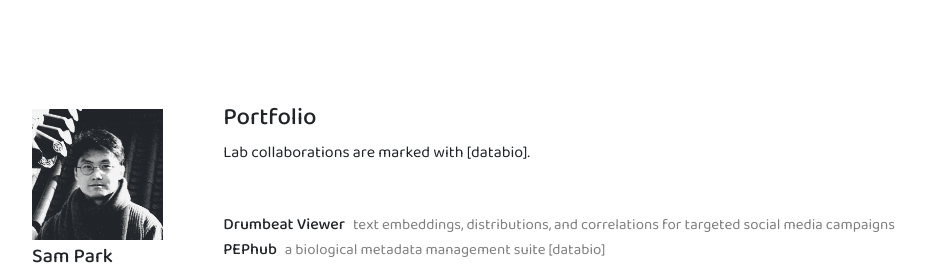
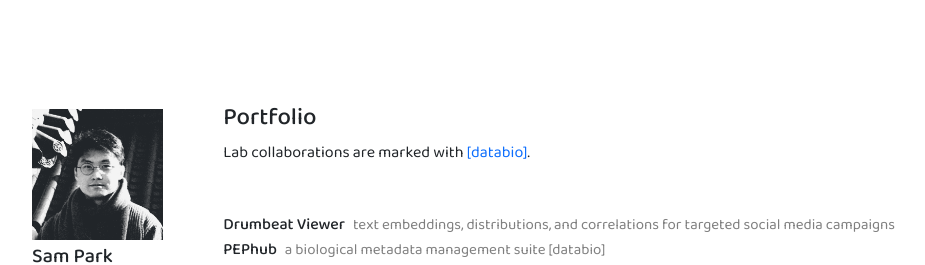
Before and after one commit to sanghoonio/sanghoonio, a React (Vite) app: page /portfolio in a window 1280 px wide. Shown: the top 265 px of the page, without its empty margins (160-1085 px from the left). Built offline with nearby package versions, Linux system fonts and the light colour scheme.

Commit message:
resume update

```diff
--- a/src/assets/resume/resume.md
+++ b/src/assets/resume/resume.md
@@ -1,18 +1,10 @@
-## Education
-
-<div class="edu">
-<p><strong>University of Virginia</strong></p>
-<p>Master of Science (G. Aug 2026). Program: Data Science<br>
-Bachelor of Science (G. May 2022). Major: Biomedical Engineering | Minor: Computer Science</p>
-</div>
-
 ## Projects
 
 ### Drumbeat Atlas, Drumbeat Labs <span class="date">2026</span>
 
 - Architected a social media data collection pipeline feeding into a post-centric corpus on Cloudflare D1, incorporating a Python FastAPI deployed as a Cloudflare Worker, scheduled GitHub Actions to automate fetches, and a React frontend
 - Enriched each post with audio transcriptions, OCR, embeddings, clustering, sentiment scoring using open-source models
-- Compared campaign and non-campaign posts within semantic clusters, attributing engagement signal to creator follower counts and negative post sentiment
+- Compared campaign and non-campaign posts within semantic clusters, attributing engagement signal to follower counts, negative post sentiment, and topic-dependent embedding dimensions
 - Explored engagement drivers with random forests, permutation importance, and Spearman/Pearson correlations
 - Diagnosed a recency and depth bias in the Scrape Creators fetch API and scoped temporal claims to the recent window it tends to return
 
@@ -38,7 +30,7 @@ Bachelor of Science (G. May 2022). Major: Biomedical Engineering | Minor: Comput
 
 ### Bioinformatician, University of Virginia <span class="date">2024 — Current</span>
 
-- Built interactive user and data visualization interfaces for lab tools and software
+- Built interactive user and data visualization interfaces for tools published by Sheffield Lab
 - Developed Refget SCOM interface to visualize comparisons between genomic sequence collections via Vega-Lite
 - Ran statistical analyses (stratified GWAS + pQTL colocalization) to identify credible signals for sex differences in lung function
 - Investigated markers of abnormal lobe function and transplant rejection using single-cell gene expression in human lung
@@ -60,3 +52,11 @@ Bachelor of Science (G. May 2022). Major: Biomedical Engineering | Minor: Comput
 <strong>Data Visualization:</strong> Vega-Lite, Mosaic/vgplot, Observable Plot, D3, ggplot2<br>
 <strong>Infrastructure:</strong> React, React Router, Zustand, FastAPI, Cloudflare, GitHub Actions, DuckDB</p>
 </div>
+
+## Education
+
+<div class="edu">
+<p><strong>University of Virginia</strong></p>
+<p>Master of Science (Aug 2026). Program: Data Science<br>
+Bachelor of Science (May 2022). Major: Biomedical Engineering | Minor: Computer Science</p>
+</div>
--- a/src/components/Portfolio.tsx
+++ b/src/components/Portfolio.tsx
@@ -27,7 +27,23 @@ const Portfolio: React.FC = () => {
     <>
       <h4 className='fw-medium'>Portfolio</h4>
       <div className='mb-5'>
-        <p>{portfolio.intro}</p>
+        <p>
+          {portfolio.intro.split('[databio]').map((part, index, parts) => (
+            <React.Fragment key={index}>
+              {part}
+              {index < parts.length - 1 && (
+                <a
+                  className='link-primary text-decoration-none'
+                  href='https://databio.org/'
+                  target='_blank'
+                  rel='noopener noreferrer'
+                >
+                  [databio]
+                </a>
+              )}
+            </React.Fragment>
+          ))}
+        </p>
       </div>
 
       <div className='portfolio-list'>
```
Also changed, not shown: 1 other file (tests, documents, lock files or other folders).
